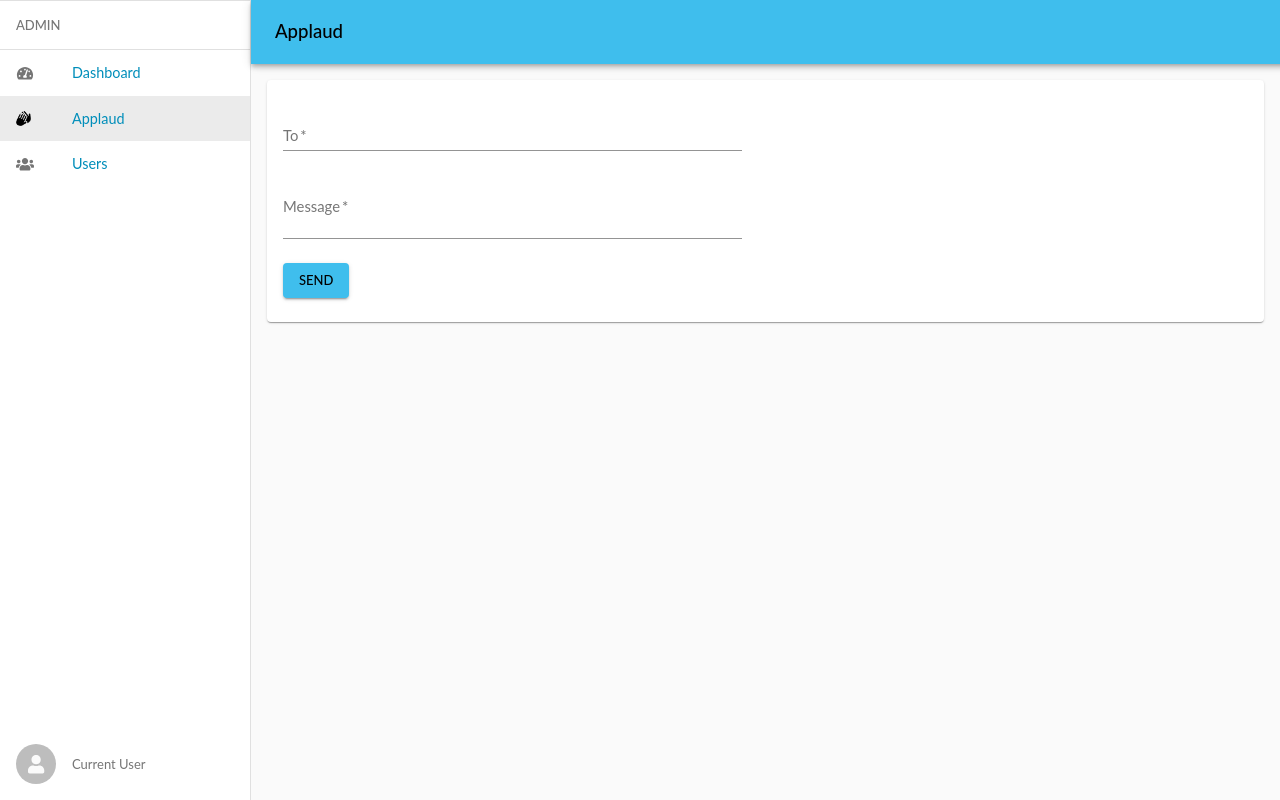
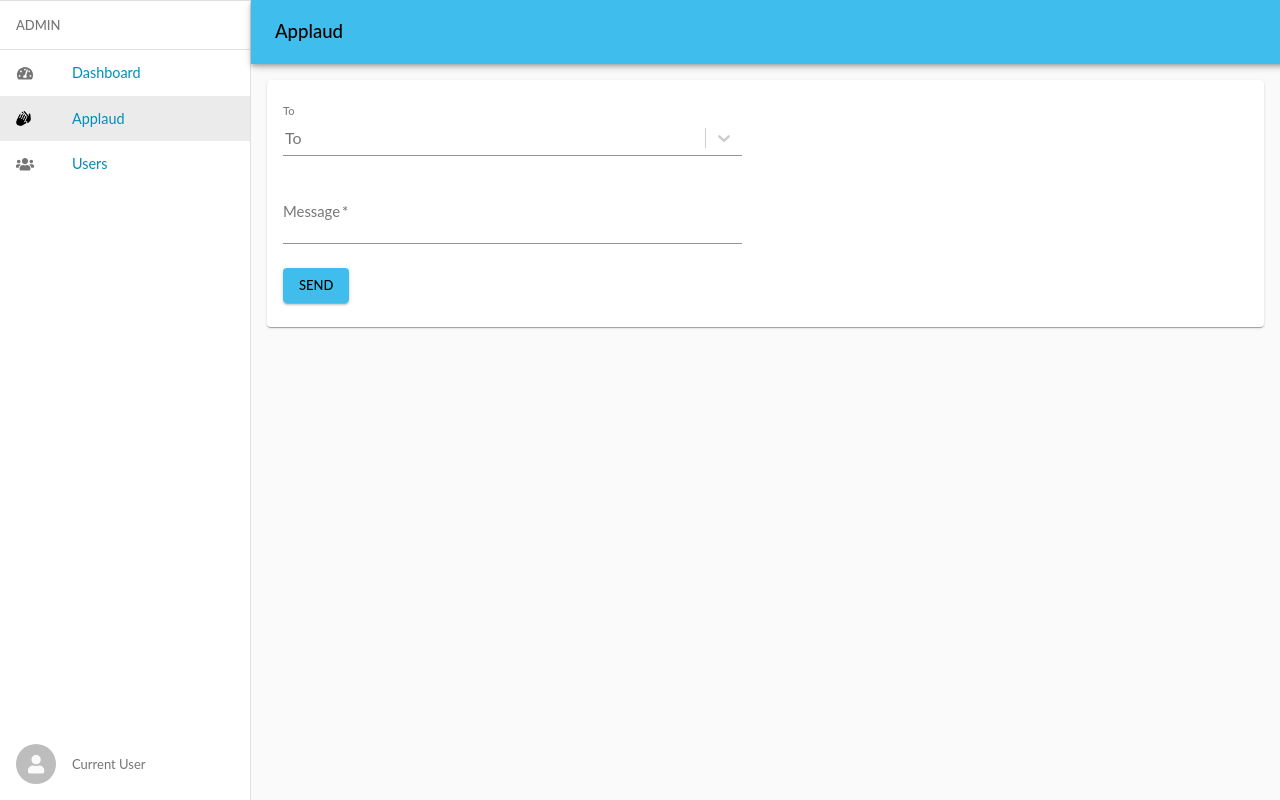
Before and after one commit to mehulcse/applaud, a React (Create React App) app in the folder packages/applaud-ui/: page /applaud in a window 1280 px wide. Built offline with nearby package versions, Linux system fonts and the light colour scheme; no server answers.

Commit message:
Add user select

```diff
--- a/packages/applaud-ui/src/routes/applaud/applaud-details.tsx
+++ b/packages/applaud-ui/src/routes/applaud/applaud-details.tsx
@@ -1,5 +1,6 @@
 import React from "react";
 import PaperBox from "../../components/paper-box";
+import UserSelectorContainer from "../../components/user-selector/user-selector";
 import {Grid, TextField, Button, Box } from "@material-ui/core";
 
 function ApplaudDetails() {
@@ -8,11 +9,7 @@ function ApplaudDetails() {
             <form className="applaud-details" noValidate autoComplete="off">
                 <Grid container spacing={3} xs={6}>
                     <Grid item xs={12}>
-                        <TextField
-                            label="To"
-                            fullWidth
-                            required
-                        />
+                        <UserSelectorContainer placeholder='To' label='To' onUsersSelected={() => console.log("hello")}  userIds={[1]}/>
                     </Grid>
                     <Grid item xs={12}>
                         <TextField
```
